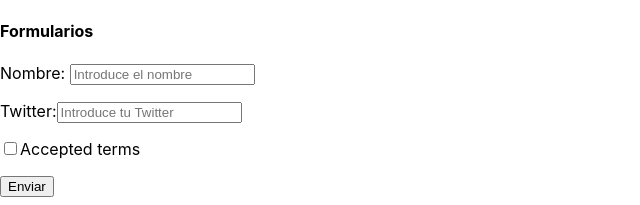
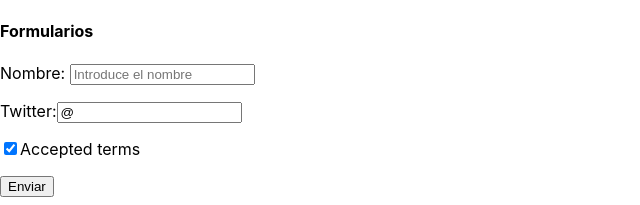
Before and after one commit to JulenOsia/curso-udemy-osia, a React (Create React App) app: page / in a window 1280 px wide. Shown: the top 205 px of the page, without its empty margins (0-640 px from the left). Built offline with nearby package versions, Linux system fonts and the light colour scheme.

Commit message:
Hasta video 38 (componentes controlados)

```diff
--- a/src/sections/forms.js
+++ b/src/sections/forms.js
@@ -1,16 +1,23 @@
 import React, { Component } from 'react'
 
 export default class Forms extends Component {
+    constructor () {
+        super()
+        this.state = {
+            inputName: '',
+            inputTwitter: '@',
+            inputTerms: true
+        }
+    }
     handleClick = (e) => {
         e.preventDefault()
-        const name = this.inputName.value
-        const email = document.getElementById('twitter').value
-        console.log({ name, email })
+        console.log(this.state)
     }
 
-    handleChange(e) {
+    handleChange = (e) => {
         console.log('handleChange')
         console.log(e.target.checked)
+        this.setState({ inputTerms: e.target.checked })
     }
 
     render() {
@@ -23,19 +30,25 @@
                         <input
                             id='name'
                             name='userName'
+                            onChange={e => this.setState({ inputName: e.target.value })}
                             placeholder='Introduce el nombre'
-                            ref={inputElement => this.inputName = inputElement} />
+                            ref={inputElement => this.inputName = inputElement}
+                            value={this.state.inputName} />
                     </p>
                     <p>
                         <label>Twitter:</label>
                         <input
                             id='twitter'
                             name='twitterAccount'
-                            placeholder='Introduce tu Twitter' />
+                            onChange={e => this.setState({ inputTwitter: e.target.value })}
+                            placeholder='Introduce tu Twitter'
+                            value={this.state.inputTwitter} />
                     </p>
                     <p>
                         <label>
-                            <input onChange={this.handleChange} type='checkbox' />
+                            <input
+                                checked={this.state.inputTerms}
+                                onChange={this.handleChange} type='checkbox' />
                             Accepted terms
                         </label>
                     </p>
```
